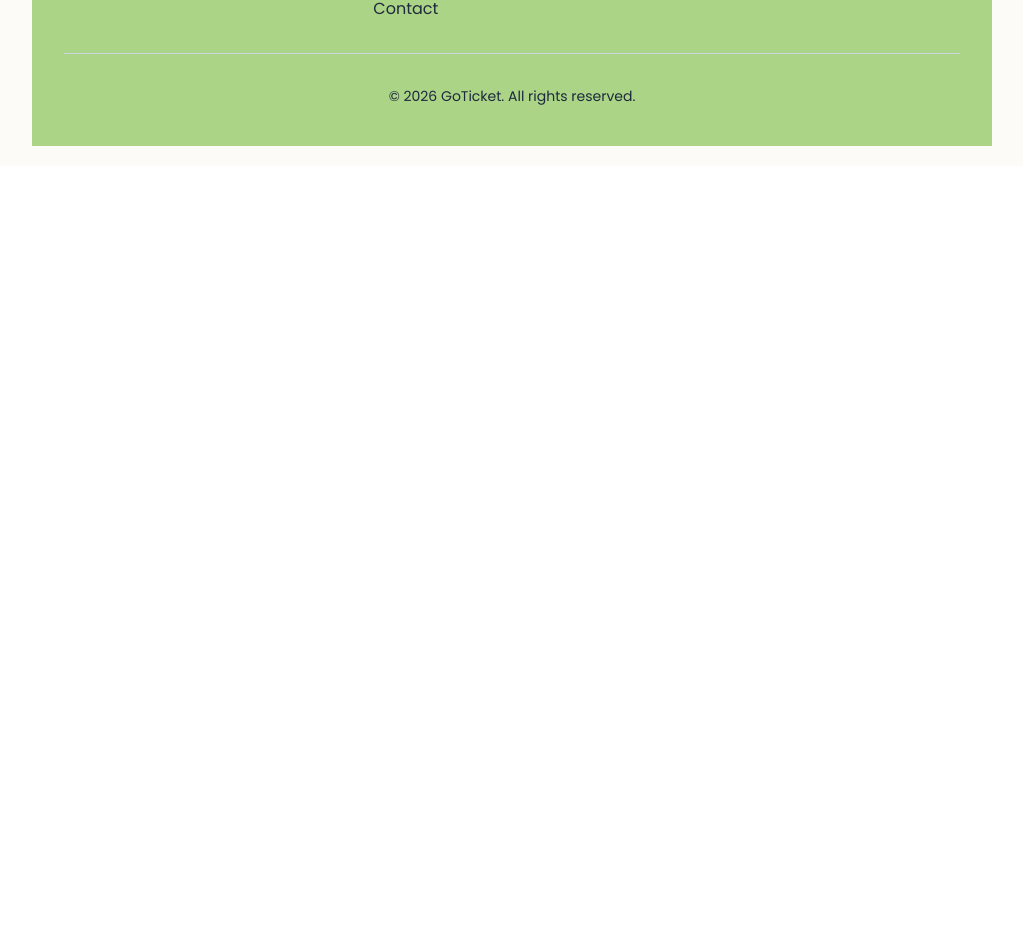
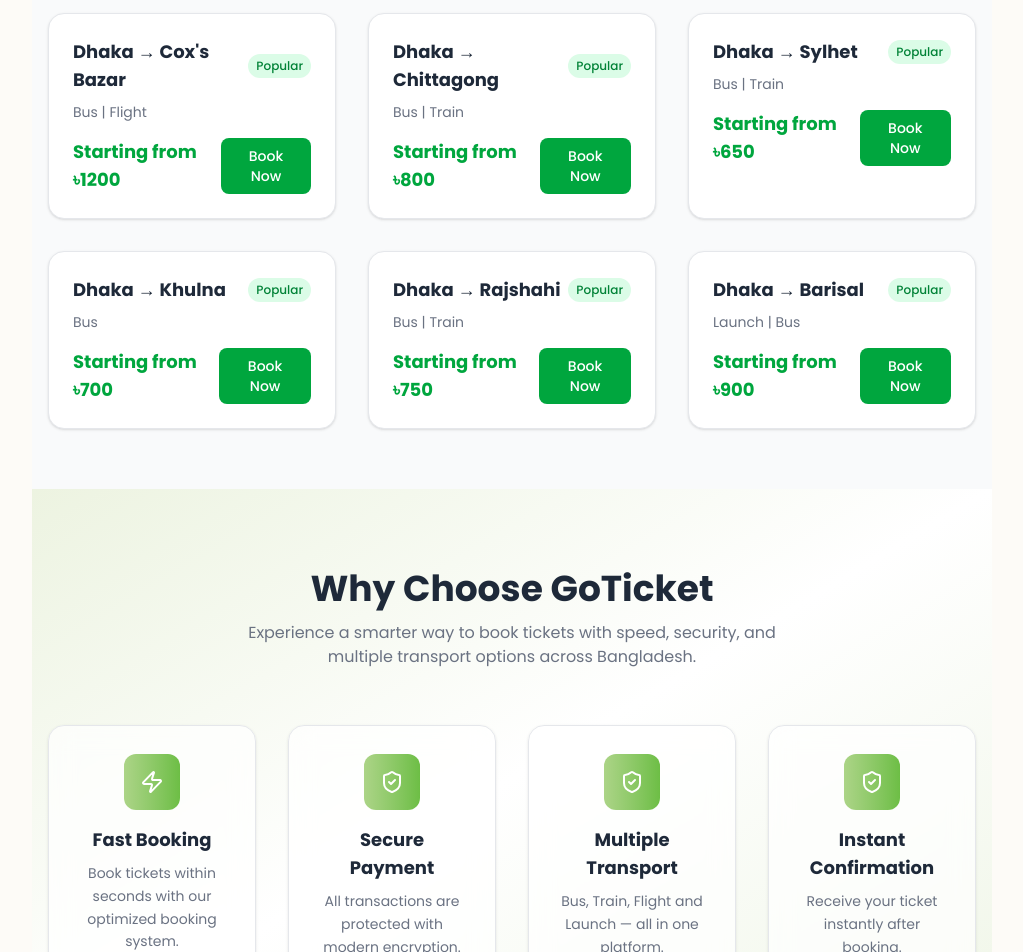
Before and after one commit to Junak12/GoTicket-Client, a React (Vite) app: page / in a window 1280 px wide. Shown: the part 1476-2428 px from the top of the page, without its empty margins (128-1151 px from the left). Before the commit the page ends 1642 px from the top, so only its background shows below. Built offline with nearby package versions, Linux system fonts and the light colour scheme; no server answers.

Commit message:
creating dummy popular routes, and why chose us

```diff
--- /dev/null
+++ b/src/components/PopularRoutes/PopularRoutes.jsx
@@ -0,0 +1,74 @@
+import React from "react";
+
+const routes = [
+  {
+    id: 1,
+    from: "Dhaka",
+    to: "Cox's Bazar",
+    price: 1200,
+    type: "Bus | Flight",
+  },
+  { id: 2, from: "Dhaka", to: "Chittagong", price: 800, type: "Bus | Train" },
+  { id: 3, from: "Dhaka", to: "Sylhet", price: 650, type: "Bus | Train" },
+  { id: 4, from: "Dhaka", to: "Khulna", price: 700, type: "Bus" },
+  { id: 5, from: "Dhaka", to: "Rajshahi", price: 750, type: "Bus | Train" },
+  { id: 6, from: "Dhaka", to: "Barisal", price: 900, type: "Launch | Bus" },
+];
+
+const RouteCard = ({ route }) => {
+  return (
+    <div className="group bg-white dark:bg-slate-800 border border-gray-200 dark:border-slate-700 rounded-2xl p-6 shadow-sm hover:shadow-xl transition-all duration-300 hover:-translate-y-1">
+      <div className="flex items-center justify-between">
+        <h3 className="text-lg font-semibold text-gray-800 dark:text-gray-200">
+          {route.from} → {route.to}
+        </h3>
+
+        <span className="text-xs font-medium bg-green-100 text-green-700 px-2 py-1 rounded-full">
+          Popular
+        </span>
+      </div>
+
+      <p className="text-gray-500 dark:text-gray-400 mt-2 text-sm">
+        {route.type}
+      </p>
+
+      <div className="mt-4 flex items-center justify-between">
+        <p className="text-lg font-bold text-green-600">
+          Starting from ৳{route.price}
+        </p>
+
+        <button className="text-sm font-medium text-white bg-green-600 px-4 py-2 rounded-lg hover:bg-green-700 transition">
+          Book Now
+        </button>
+      </div>
+    </div>
+  );
+};
+
+const PopularRoutes = () => {
+  return (
+    <section className="py-15 bg-gray-50 dark:bg-slate-900">
+      <div className="max-w-7xl mx-auto px-4">
+        {/* Section Header */}
+        <div className="text-center mb-14">
+          <h2 className="text-3xl md:text-4xl font-bold text-gray-800 dark:text-white">
+            Popular Routes
+          </h2>
+          <p className="text-gray-500 dark:text-gray-400 mt-3 max-w-xl mx-auto">
+            Discover the most traveled routes across Bangladesh with the best
+            prices and convenient transport options.
+          </p>
+        </div>
+
+        {/* Routes Grid */}
+        <div className="grid sm:grid-cols-2 lg:grid-cols-3 gap-8">
+          {routes.map((route) => (
+            <RouteCard key={route.id} route={route} />
+          ))}
+        </div>
+      </div>
+    </section>
+  );
+};
+
+export default PopularRoutes;
--- /dev/null
+++ b/src/components/WhyChoose/WhyChoose.jsx
@@ -0,0 +1,80 @@
+import React from "react";
+import { LuZap, LuShieldCheck } from "react-icons/lu";
+
+const features = [
+  {
+    id: 1,
+    title: "Fast Booking",
+    desc: "Book tickets within seconds with our optimized booking system.",
+    icon: LuZap,
+  },
+  {
+    id: 2,
+    title: "Secure Payment",
+    desc: "All transactions are protected with modern encryption.",
+    icon: LuShieldCheck,
+  },
+  {
+    id: 3,
+    title: "Multiple Transport",
+    desc: "Bus, Train, Flight and Launch — all in one platform.",
+    icon: LuShieldCheck,
+  },
+  {
+    id: 4,
+    title: "Instant Confirmation",
+    desc: "Receive your ticket instantly after booking.",
+    icon: LuShieldCheck,
+  },
+];
+
+const FeatureCard = ({ feature }) => {
+  const Icon = feature.icon;
+
+  return (
+    <div className="group p-7 rounded-2xl bg-white/70 dark:bg-slate-800/70 backdrop-blur-md border border-gray-200 dark:border-slate-700 shadow-sm hover:shadow-xl transition-all duration-300 hover:-translate-y-2">
+      <div className="flex justify-center mb-4">
+        <div className="p-4 rounded-xl bg-gradient-to-r from-[#ACD487] to-[#6DBE45] text-white text-2xl">
+          <Icon />
+        </div>
+      </div>
+
+      <h3 className="text-lg font-semibold text-gray-800 dark:text-white">
+        {feature.title}
+      </h3>
+
+      <p className="text-gray-500 dark:text-gray-400 mt-2 text-sm leading-relaxed">
+        {feature.desc}
+      </p>
+    </div>
+  );
+};
+
+const WhyChoose = () => {
+  return (
+    <section className="py-20 bg-gradient-to-br from-[#ACD487]/20 via-white to-[#6DBE45]/10 dark:from-slate-900 dark:via-slate-900 dark:to-slate-800">
+      <div className="max-w-7xl mx-auto px-4 text-center">
+        {/* Section Heading */}
+        <div className="mb-14">
+          <h2 className="text-3xl md:text-4xl font-bold text-gray-800 dark:text-white">
+            Why Choose GoTicket
+          </h2>
+
+          <p className="text-gray-500 dark:text-gray-400 mt-3 max-w-xl mx-auto">
+            Experience a smarter way to book tickets with speed, security, and
+            multiple transport options across Bangladesh.
+          </p>
+        </div>
+
+        {/* Feature Grid */}
+        <div className="grid sm:grid-cols-2 lg:grid-cols-4 gap-8">
+          {features.map((feature) => (
+            <FeatureCard key={feature.id} feature={feature} />
+          ))}
+        </div>
+      </div>
+    </section>
+  );
+};
+
+export default WhyChoose;
--- a/src/pages/Home/Home.jsx
+++ b/src/pages/Home/Home.jsx
@@ -1,13 +1,21 @@
 import React from 'react'
 import Hero from '../../components/Hero/Hero'
 import Partners from '../../components/Partners/Partners'
+import PopularRoutes from '../../components/PopularRoutes/PopularRoutes';
+import WhyChoose from '../../components/WhyChoose/WhyChoose';
 
 const Home = () => {
   return (
     <div className="mt-18">
       <Hero />
-      <div className='mt-8'>
+      <div className="mt-8">
         <Partners />
+      </div>
+      <div className='mt-5'>
+        <PopularRoutes />
+      </div>
+      <div>
+        <WhyChoose/>
       </div>
     </div>
   );
```
